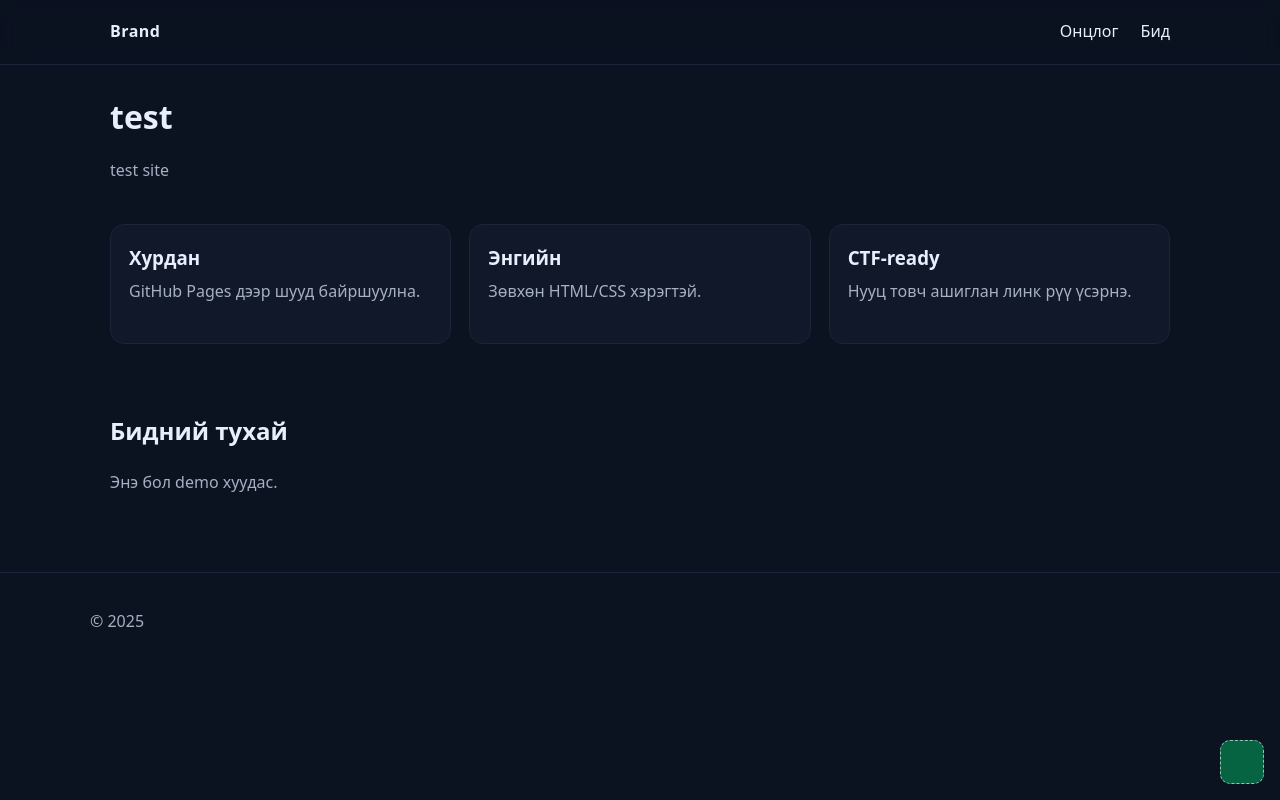
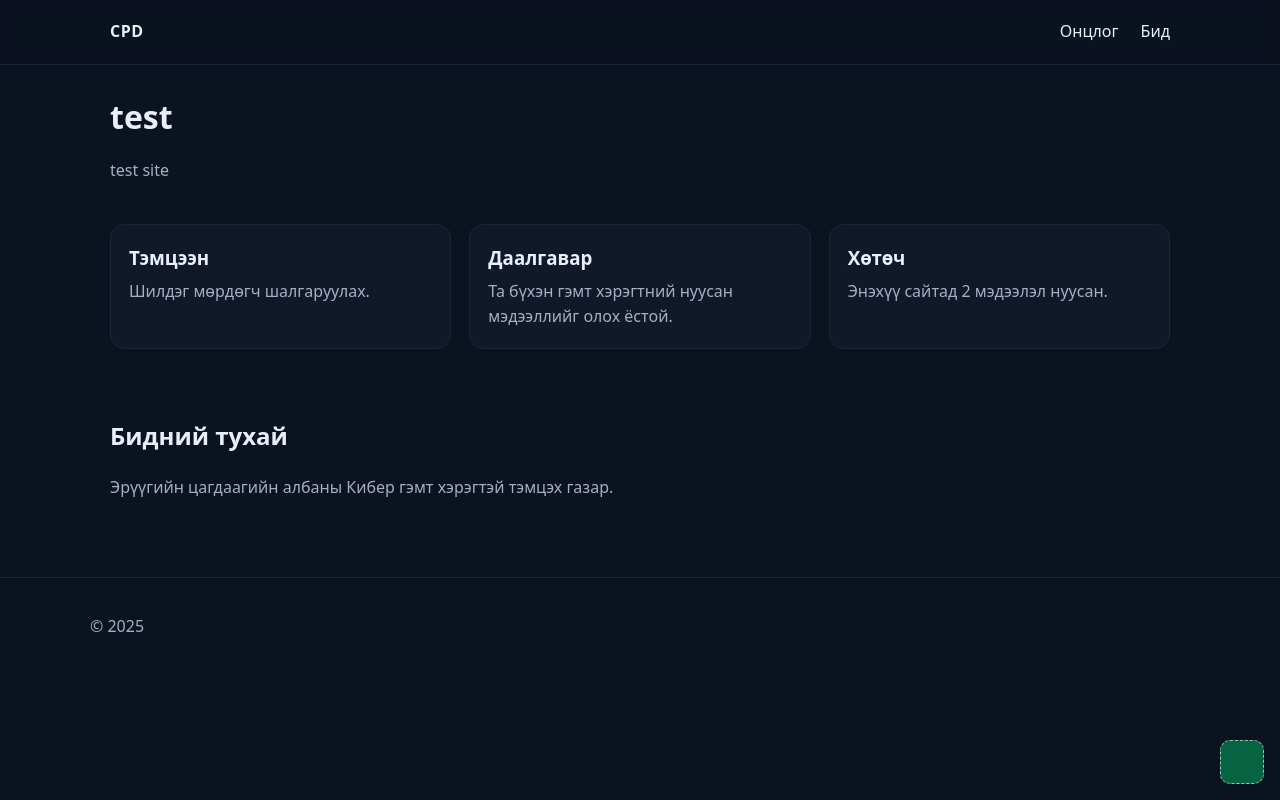
Before and after one commit to sh0kipwn/test, a plain HTML site: page index.html in a window 1280 px wide. Drawn offline with Linux system fonts and the light colour scheme.

Commit message:
Update index.html

```diff
--- a/index.html
+++ b/index.html
@@ -9,7 +9,7 @@
 <body>
   <header class="nav">
     <div class="container">
-      <a class="logo" href="#">Brand</a>
+      <a class="logo" href="#">CPD</a>
       <nav class="menu">
         <a href="#features">Онцлог</a>
         <a href="#about">Бид</a>
@@ -23,22 +23,22 @@
 
     <section id="features" class="features">
       <article>
-        <h3>Хурдан</h3>
-        <p>GitHub Pages дээр шууд байршуулна.</p>
+        <h3>Тэмцээн</h3>
+        <p>Шилдэг мөрдөгч шалгаруулах.</p>
       </article>
       <article>
-        <h3>Энгийн</h3>
-        <p>Зөвхөн HTML/CSS хэрэгтэй.</p>
+        <h3>Даалгавар</h3>
+        <p>Та бүхэн гэмт хэрэгтний нуусан мэдээллийг олох ёстой.</p>
       </article>
       <article>
-        <h3>CTF-ready</h3>
-        <p>Нууц товч ашиглан линк рүү үсэрнэ.</p>
+        <h3>Хөтөч</h3>
+        <p>Энэхүү сайтад 2 мэдээлэл нуусан.</p>
       </article>
     </section>
 
     <section id="about" class="about">
       <h2>Бидний тухай</h2>
-      <p>Энэ бол demo хуудас.</p>
+      <p>Эрүүгийн цагдаагийн албаны Кибер гэмт хэрэгтэй тэмцэх газар.</p>
     </section>
   </main>
 
```
